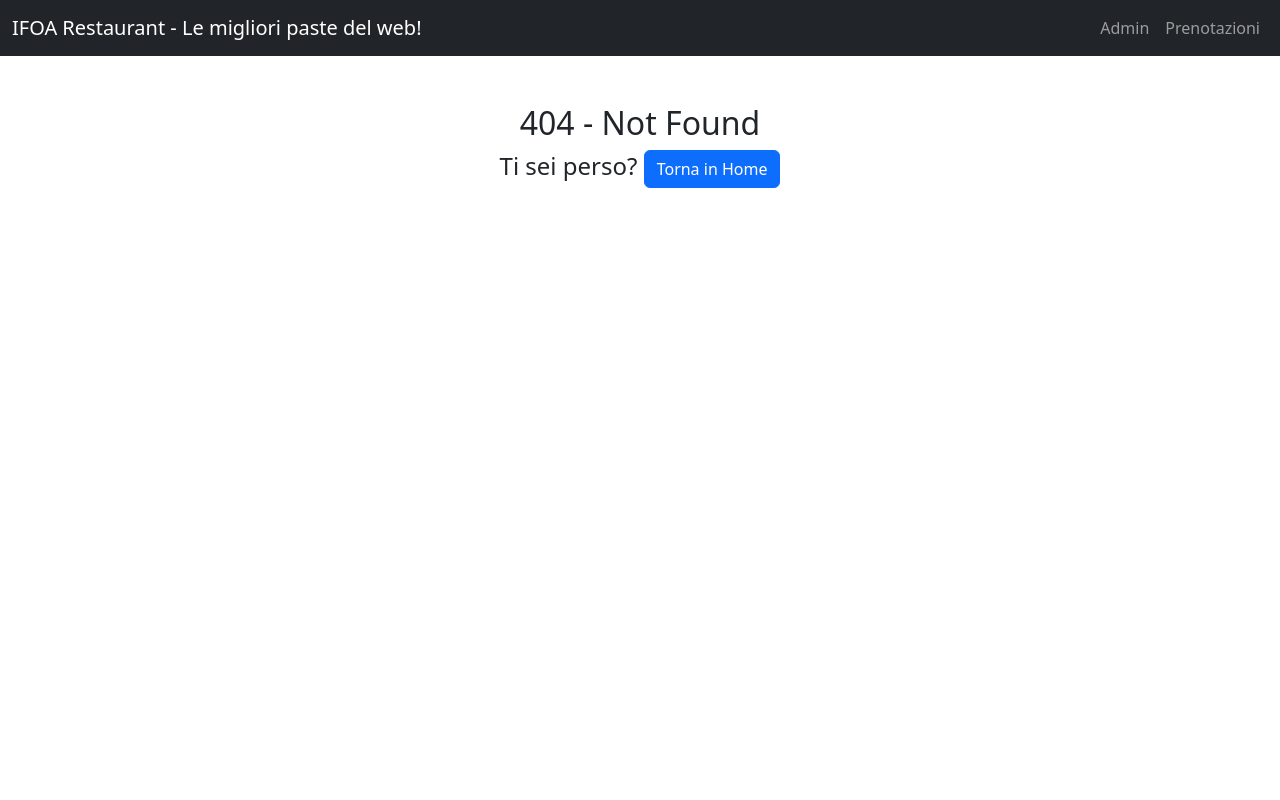
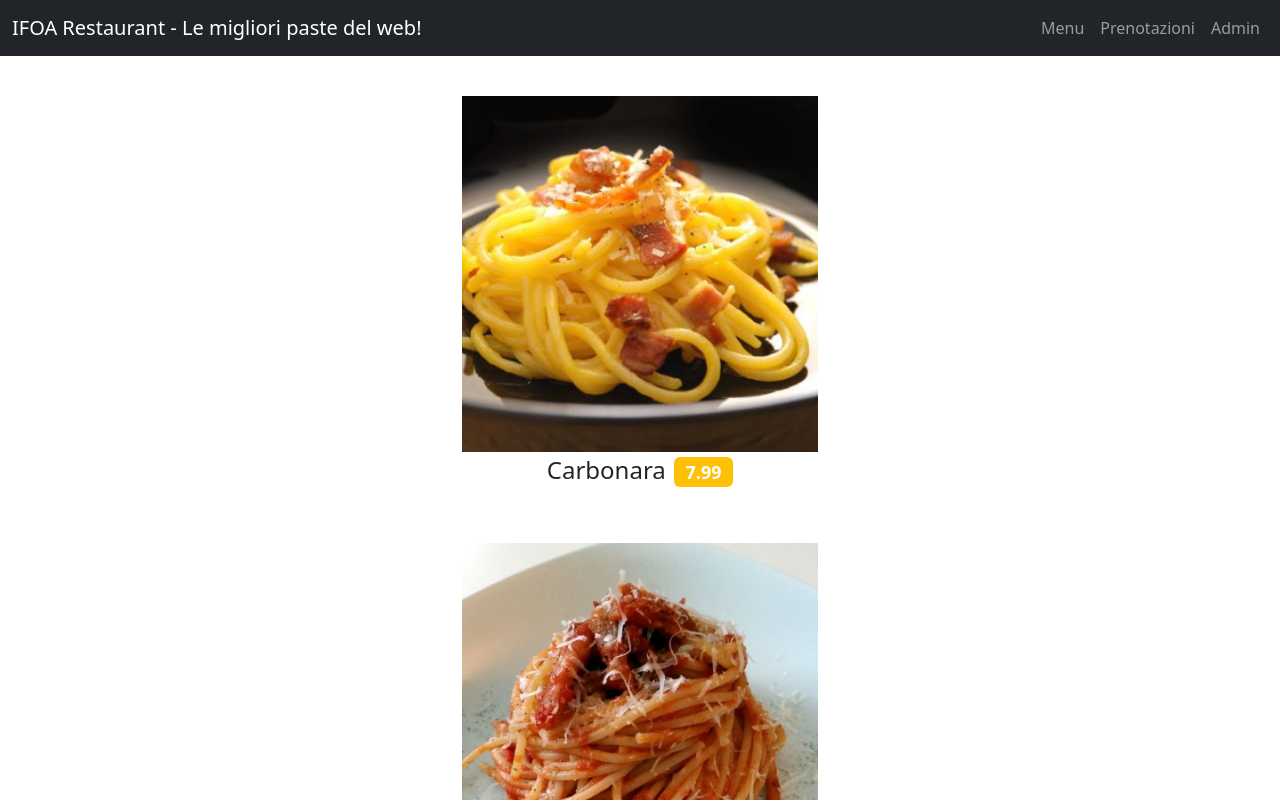
Before and after one commit to irvelervel/ifoa0124-restaurant-hooks, a React (Create React App) app: page /menu in a window 1280 px wide. Before the commit this address had no page. Shown: the top 800 px of the page. Built offline with nearby package versions, Linux system fonts and the light colour scheme.

Commit message:
Creates static Details component

```diff
--- a/src/App.js
+++ b/src/App.js
@@ -6,6 +6,7 @@ import 'bootstrap/dist/css/bootstrap.min.css'
 import RestaurantNavbar from './components/RestaurantNavbar'
 import HomeCarousel from './components/HomeCarousel'
 import BookingForm from './components/BookingForm'
+import Menu from './components/Menu'
 import Container from 'react-bootstrap/Container'
 import Row from 'react-bootstrap/Row'
 import Col from 'react-bootstrap/Col'
@@ -13,6 +14,7 @@ import BookingList from './components/BookingList'
 // importiamo da react-router-dom i componenti che ci servono
 import { BrowserRouter, Routes, Route } from 'react-router-dom'
 import NotFound from './components/NotFound'
+import Details from './components/Detail'
 
 function App() {
   return (
@@ -64,6 +66,30 @@ function App() {
             />
 
             <Route
+              path="/menu"
+              element={
+                <Row className="justify-content-center">
+                  <Col xs={12} md={8} lg={6}>
+                    <Menu />
+                    {/* montiamo il menu in /menu */}
+                  </Col>
+                </Row>
+              }
+            />
+
+            <Route
+              path="/details"
+              element={
+                <Row className="justify-content-center">
+                  <Col xs={12} md={8} lg={6}>
+                    <Details />
+                    {/* montiamo il menu in /menu */}
+                  </Col>
+                </Row>
+              }
+            />
+
+            <Route
               path="/admin"
               element={
                 <Row className="justify-content-center">
--- /dev/null
+++ b/src/components/Detail.jsx
@@ -0,0 +1,18 @@
+import Card from 'react-bootstrap/Card'
+
+const Details = function () {
+  return (
+    <div>
+      <h2 className="text-center">Dettagli di: nome-pasta</h2>
+      <Card>
+        <Card.Img src="https://placedog.net/500" alt="pasta" />
+        <Card.Body className="text-center">
+          <Card.Title>Nome della pasta</Card.Title>
+          <Card.Text>Descrizione della pasta</Card.Text>
+        </Card.Body>
+      </Card>
+    </div>
+  )
+}
+
+export default Details
--- /dev/null
+++ b/src/components/Menu.jsx
@@ -0,0 +1,26 @@
+import Row from 'react-bootstrap/Row'
+import Col from 'react-bootstrap/Col'
+import Badge from 'react-bootstrap/Badge'
+import items from '../data/menu.json'
+
+const Menu = function () {
+  return (
+    <Row className="justify-content-center mt-3">
+      {items.map((pasta) => {
+        return (
+          <Col xs={8} key={pasta.id} className="my-4">
+            <div>
+              <img src={pasta.image} alt="single pasta" className="w-100" />
+            </div>
+            <h4 className="text-center mt-1">
+              <span className="me-2">{pasta.name}</span>
+              <Badge bg="warning">{pasta.price}</Badge>
+            </h4>
+          </Col>
+        )
+      })}
+    </Row>
+  )
+}
+
+export default Menu
--- a/src/components/RestaurantNavbar.jsx
+++ b/src/components/RestaurantNavbar.jsx
@@ -14,11 +14,14 @@ const RestaurantNavbar = function (props) {
         <Navbar.Toggle aria-controls="responsive-navbar-nav" />
         <Navbar.Collapse id="responsive-navbar-nav">
           <Nav className="ms-auto">
-            <Link to="/admin">
-              <div className="nav-link">Admin</div>
+            <Link to="/menu">
+              <div className="nav-link">Menu</div>
             </Link>
             <Link to="/booking">
               <div className="nav-link">Prenotazioni</div>
+            </Link>
+            <Link to="/admin">
+              <div className="nav-link">Admin</div>
             </Link>
           </Nav>
         </Navbar.Collapse>
```
